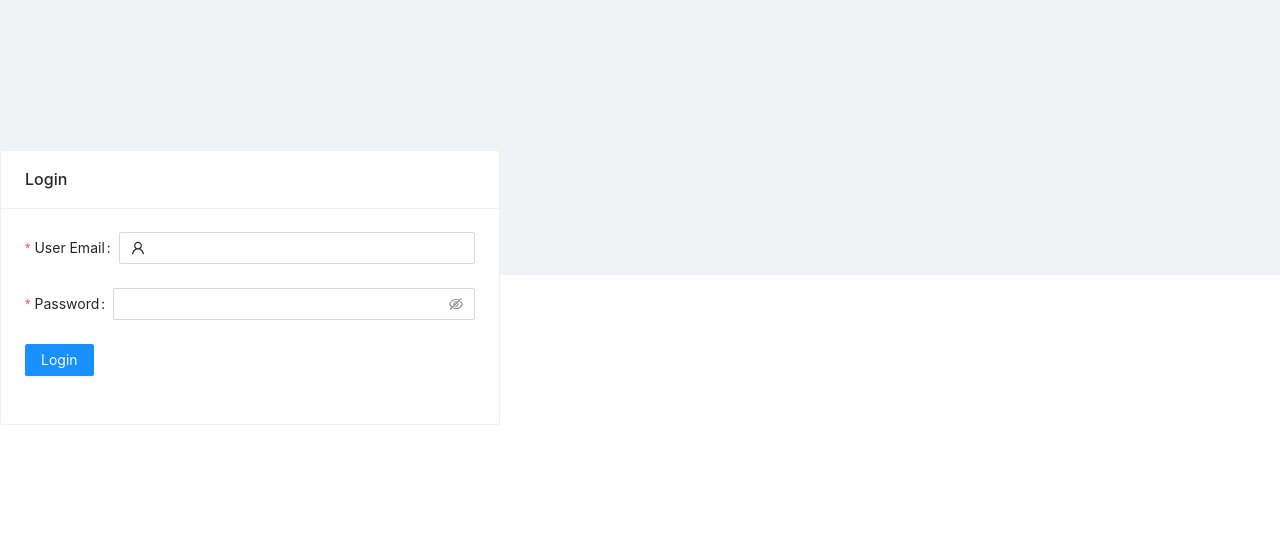
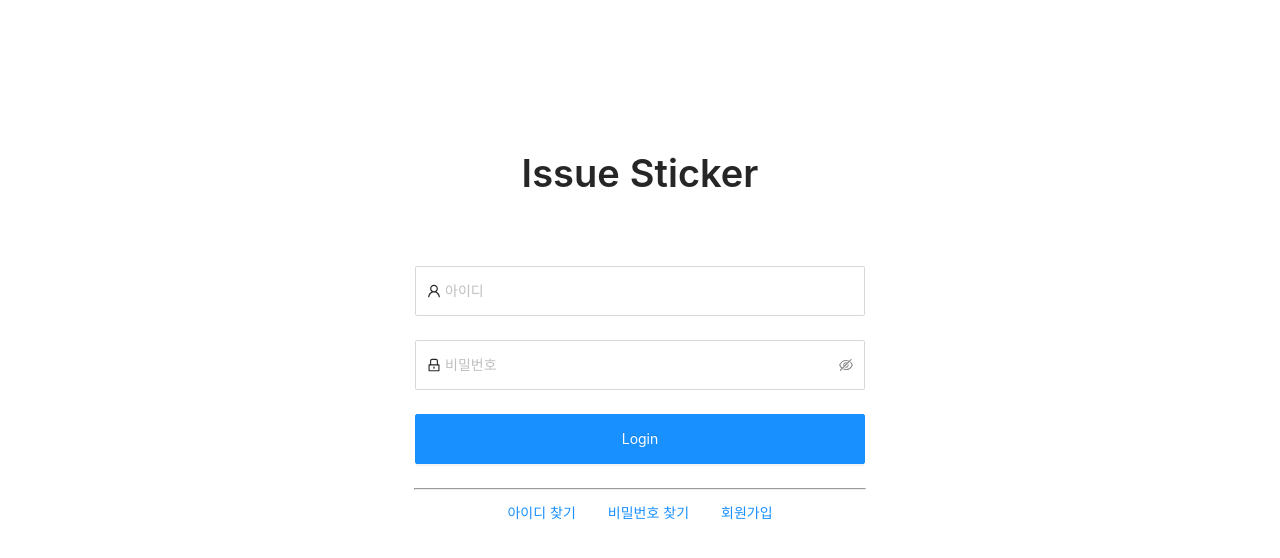
Before and after one commit to silbaram/issue-sticker, a React (Create React App) app in the folder src/main/front/: page / in a window 1280 px wide. Shown: the top 558 px of the page. Built offline with nearby package versions, Linux system fonts and the light colour scheme.

Commit message:
로그인 페이지 작성

```diff
--- a/src/main/front/src/security/containers/LoginContainer.js
+++ b/src/main/front/src/security/containers/LoginContainer.js
@@ -1,58 +1,69 @@
 import React from 'react';
-import { UserOutlined } from '@ant-design/icons';
-import {Layout, Form, Input, Button, Card} from 'antd';
+import { UserOutlined, LockOutlined } from '@ant-design/icons';
+import {Form, Input, Button, Typography} from 'antd';
 import 'antd/dist/antd.css';  // or 'antd/dist/antd.less'
 
 
 function LoginContainer() {
-    const { Header, Footer, Content } = Layout;
+    const { Title } = Typography;
 
     return (
-        <div>
-        <Layout>
-            <Content>
-                <Card title="Login" style={{ width: 500, top: 150 }}>
+        <div style={{ position: "relative", minHeight:200 }}>
+            <div style={{ width: 750, margin: "0 auto", textAlign: "center" }}>
+                <div style={{ position: "relative", paddingTop: 150, boxSizing: 168 }}>
+                    <Title>Issue Sticker</Title>
+                </div>
+                <div style={{ paddingTop: 50 }}>
                     <Form
                         name="loginForm"
                         initialValues={{ remember: true }}
                     >
                         <Form.Item
-                            label="User Email"
-                            name="username"
+                            name="useremail"
                             rules={[
                             {
                                 required: true,
-                                message: 'Please input your username!',
+                                message: '아이디를 입력해주세요.',
                             },
                             ]}
                         >
                             <Input
                                 prefix={<UserOutlined className="site-form-item-icon" />}
+                                placeholder="아이디"
+                                style={{ height: 50, width: 450 }}
                             />
                         </Form.Item>
 
                         <Form.Item
-                            label="Password"
                             name="password"
                             rules={[
                             {
                                 required: true,
-                                message: 'Please input your password!',
+                                message: '비밀번호를 입력해주세요.',
                             },
                             ]}
                         >
-                            <Input.Password />
+                            <Input.Password
+                            prefix={<LockOutlined type="auto" className="site-form-item-icon" />}
+                                placeholder="비밀번호"
+                                style={{ height: 50, width: 450 }}
+                            />
                         </Form.Item>
 
                         <Form.Item>
-                            <Button type="primary" htmlType="submit">
+                            <Button type="primary" htmlType="submit" style={{ height: 50, width: 450 }}>
                             Login
                             </Button>
                         </Form.Item>
                     </Form>
-                </Card>
-            </Content>
-        </Layout>
+                </div>
+                <hr style={{ width: 450 }} />
+                <div>
+                    <Button type="link">아이디 찾기</Button>
+                    <Button type="link">비밀번호 찾기</Button>
+                    <Button type="link">회원가입</Button>
+                </div>
+            </div>
         </div>
     );
 }
```
Also changed, not shown: 1 other file (tests, documents, lock files or other folders).
